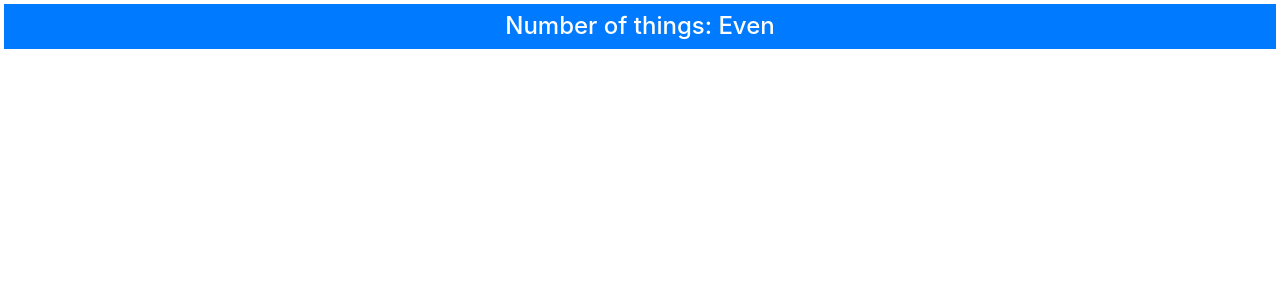
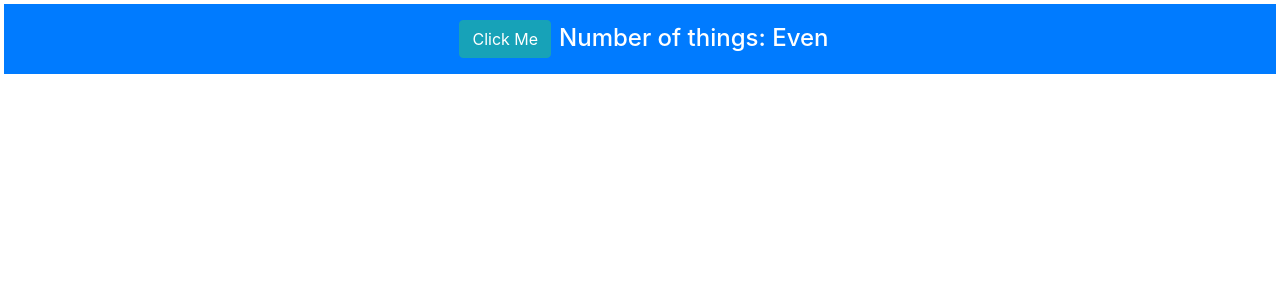
Before and after one commit to OpenTechConsult/primer, a React (Create React App) app: page / in a window 1280 px wide. Shown: the top 300 px of the page. Built offline with nearby package versions, Linux system fonts and the light colour scheme.

Commit message:
Using expressions to handle events
Handling onClick event with expression and anonymous function

```diff
--- a/src/App.js
+++ b/src/App.js
@@ -18,8 +18,12 @@ export default class App extends Component {
       : "bg-secondary text-white text-center p-2 m-1"
   }
 
+  handleClick = () => this.setState({ count: this.state.count + 1});
+
   render = () =>
     <h4 className={this.getClassName(this.state.count)}>
+      <button className="btn btn-info m-2"
+              onClick={ this.handleClick }>Click Me</button>
       Number of things: { this.isEven(this.state.count) }
     </h4>
 }
```
